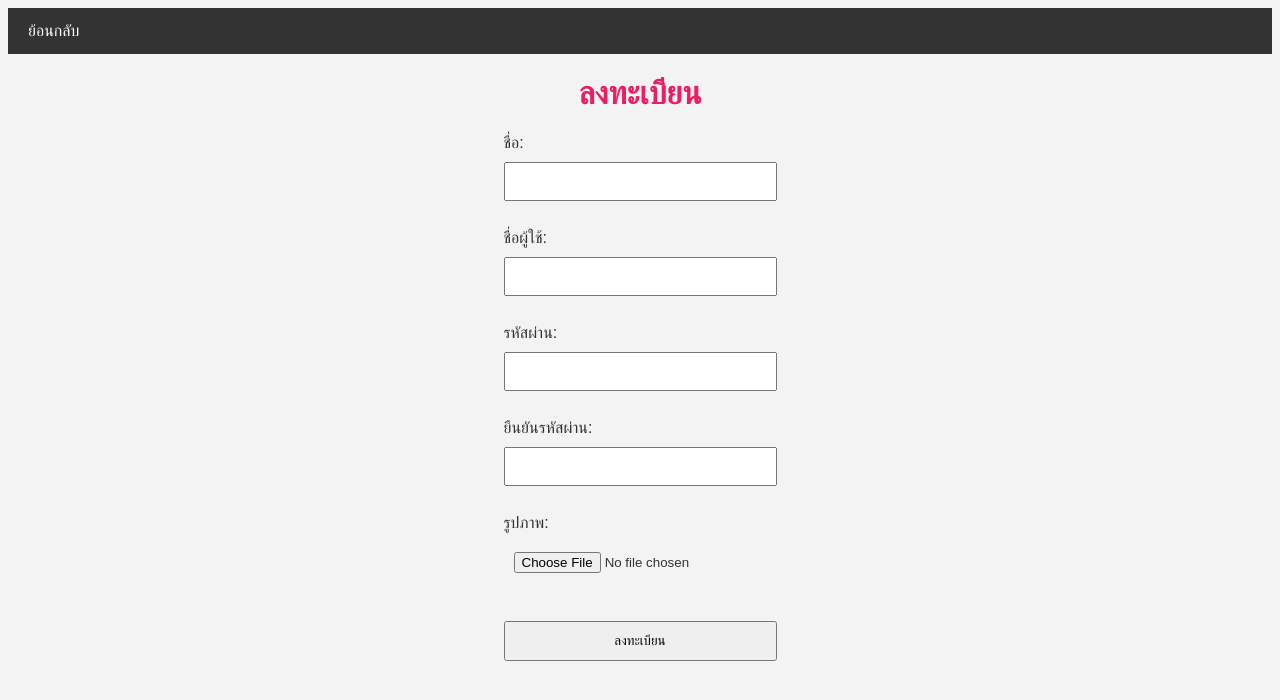
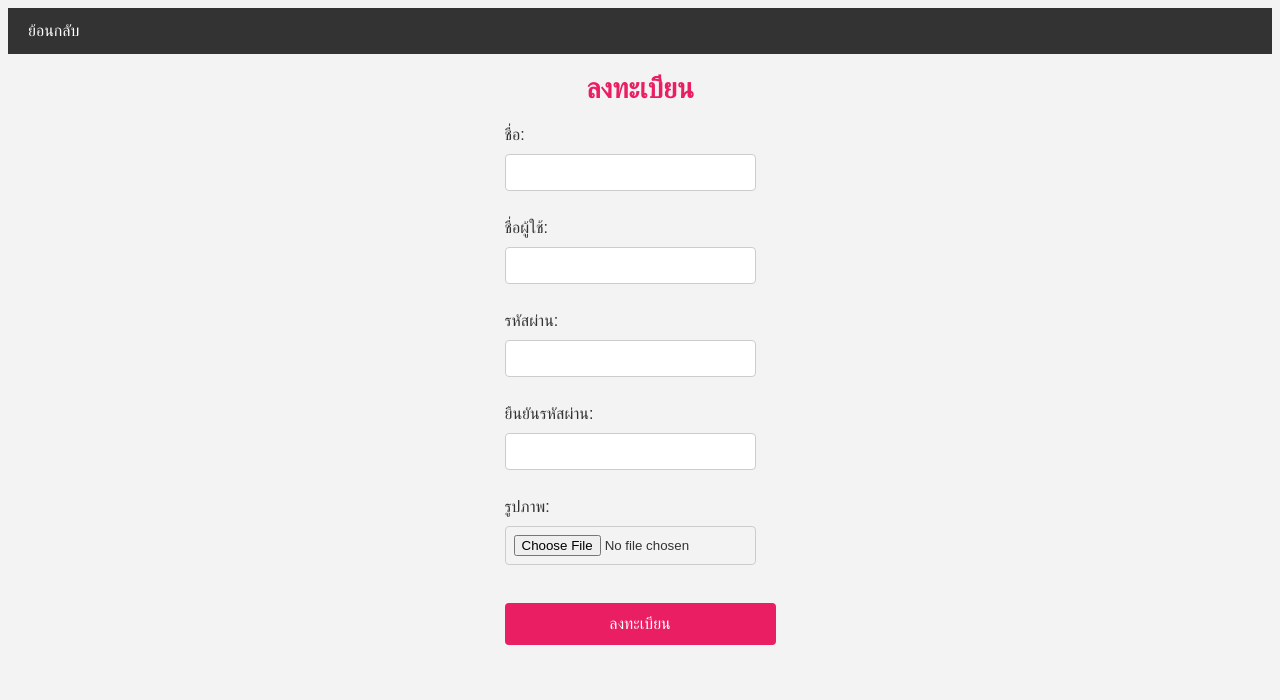
Before and after one commit to flukza345/virtual-run-wrrc, a PHP site: page /register.php in a window 1280 px wide. Shown: the top 700 px of the page. Run offline with PHP 8.4, Linux system fonts and the light colour scheme.

Commit message:
button register pink color

```diff
--- a/register.php
+++ b/register.php
@@ -69,17 +69,40 @@ if ($_SERVER["REQUEST_METHOD"] == "POST") {
     }
     h1 {
         color: #e91e63;
+        font-size: 28px; /* ปรับขนาดตัวหนังสือใหญ่ขึ้น */
+        margin-bottom: 20px; /* ขอบล่างของ h1 */
     }
     form {
         display: inline-block;
         text-align: left;
+        max-width: 400px; /* ปรับขนาดฟอร์มให้ไม่เกินความกว้างของหน้าจอ */
+        margin: 0 auto; /* จัดตำแหน่งกลางฟอร์มใน container */
     }
     input[type="text"], input[type="password"], input[type="file"], input[type="submit"] {
         display: block;
         margin: 10px 0;
         padding: 10px;
-            width: 100%;
+        width: calc(100% - 20px); /* คำนวณขนาดเพื่อให้พอดีกับขนาด input */
         box-sizing: border-box;
+        border: 1px solid #ccc; /* เส้นขอบของช่องกรอกข้อมูล */
+        border-radius: 4px; /* มุมขอบช่องกรอกข้อมูล */
+    }
+    input[type="file"] {
+        padding: 8px;
+    }
+    input[type="submit"] {
+        background-color: #e91e63; /* สีพื้นหลังปุ่ม (ชมพู) */
+        color: white; /* สีตัวอักษรของปุ่ม */
+        padding: 12px 20px; /* ขนาดของ padding ในปุ่ม */
+        border: none; /* ไม่มีเส้นขอบ */
+        border-radius: 4px; /* มุมขอบปุ่ม */
+        cursor: pointer; /* เปลี่ยนเคอร์เซอร์เป็นลูกศรเมื่อชี้ที่ปุ่ม */
+        transition: background-color 0.3s; /* เพิ่มเอฟเฟกต์การเปลี่ยนสีพื้นหลัง */
+        width: 100%; /* ปรับขนาดให้เต็มความกว้าง */
+        font-size: 16px; /* ปรับขนาดตัวหนังสือในปุ่ม */
+    }
+    input[type="submit"]:hover {
+        background-color: #d81b60; /* เปลี่ยนสีพื้นหลังเมื่อชี้ที่ปุ่ม */
     }
     .navbar {
         overflow: hidden;
@@ -98,6 +121,7 @@ if ($_SERVER["REQUEST_METHOD"] == "POST") {
         color: black;
     }
 </style>
+
 </head>
 <body>
     <div class="navbar">
```
Lines whose indentation alone changed are shown as unchanged.
